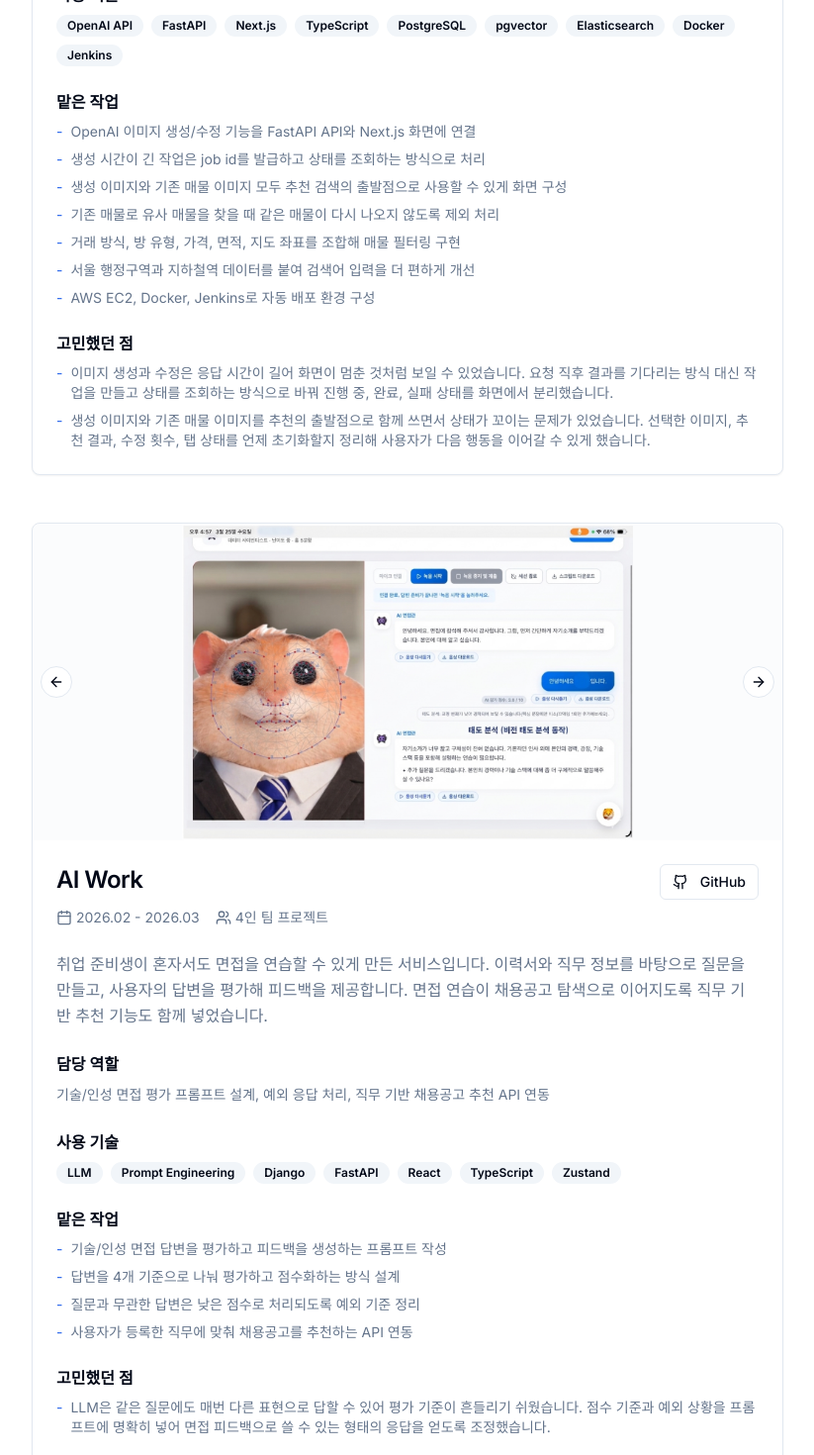
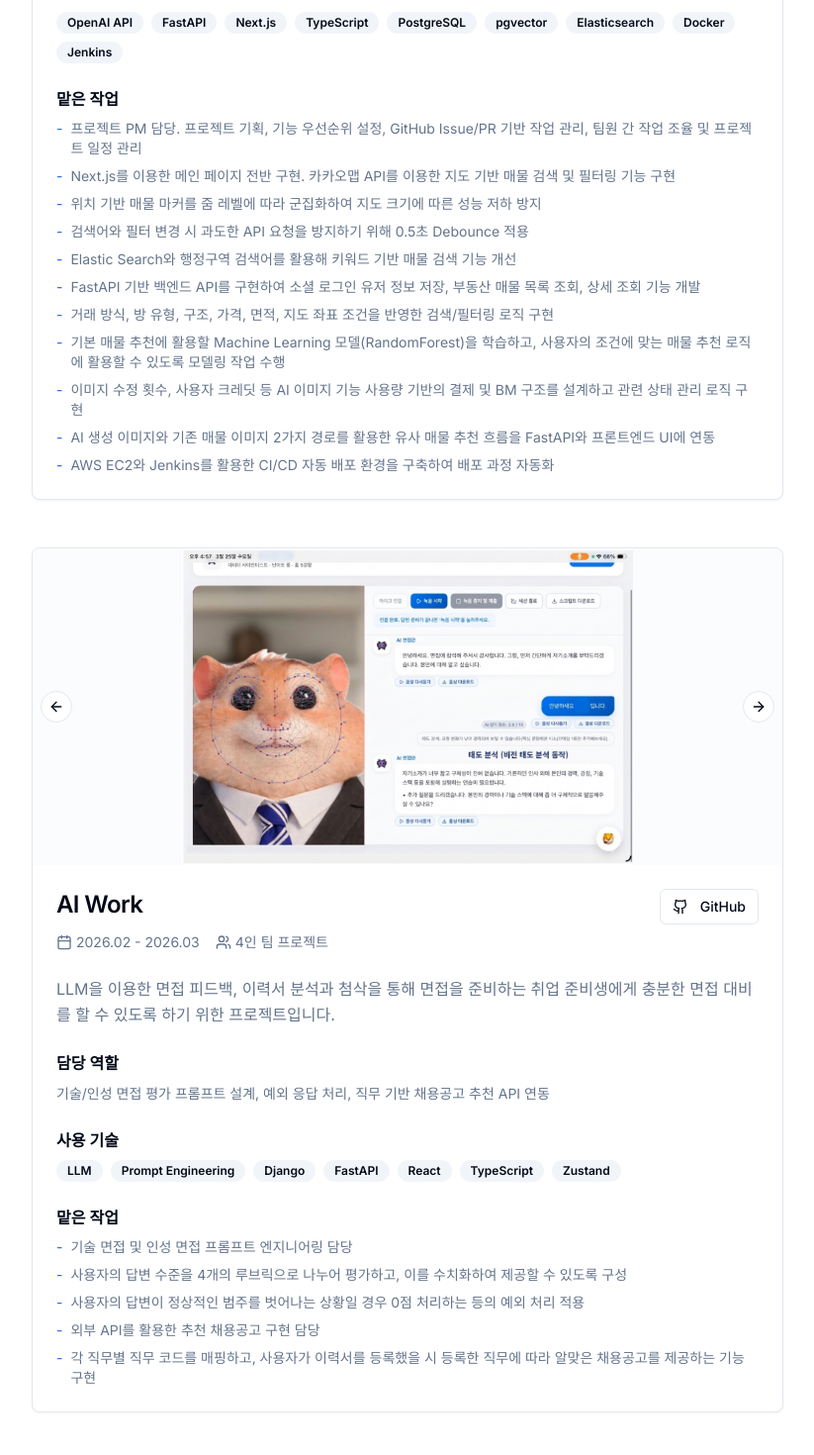
Before and after one commit to hunsang-you/portfolio, a Next.js app: page /project in a window 1280 px wide. Shown: the part 860-2330 px from the top of the page at 99% size, without its empty margins (228-1051 px from the left). Built offline with nearby package versions, Linux system fonts and the light colour scheme.

Commit message:
이전꺼롤백

```diff
--- a/constants/projects.ts
+++ b/constants/projects.ts
@@ -36,9 +36,9 @@ export const projects: Project[] = [
     id: 4,
     title: "금방",
     description:
-      "원하는 방의 분위기를 이미지로 만들고, 비슷한 실제 매물을 찾아주는 AI 부동산 서비스",
+      "AI 기반 부동산 매물 추천 서비스",
     detailedDescription:
-      "가격, 위치, 면적처럼 숫자로 고르는 방식에서 조금 벗어나 보고 싶었습니다. 사용자가 원하는 방의 분위기를 자연어로 입력하면 이미지를 생성하고, 그 이미지나 기존 매물 사진과 비슷한 실제 매물을 추천합니다. 공간의 느낌까지 매물 탐색에 반영해보자는 문제의식에서 출발한 프로젝트입니다.",
+      "사용자의 자연어 입력을 기반으로 방 이미지를 생성하고, 생성 이미지 또는 기존 매물 이미지의 임베딩 결과를 활용하여 PostgreSQL/pgvector 기반 벡터 유사도 검색을 통해 실제 매물을 추천하는 서비스입니다.",
     image: [GeumbangLogo, GeumbangDiagram, GeumbangErd],
     tags: [
       "OpenAI API",
@@ -56,28 +56,28 @@ export const projects: Project[] = [
     duration: "2026.04 - 2026.05",
     team: "4인 팀 프로젝트 / PM",
     role:
-      "PM, AI 이미지 생성/수정 API 연동, 유사 매물 추천 화면 연결, 검색/필터 개선, CI/CD 구성",
+      "프로젝트 PM, 메인 페이지, 지도 기반 매물 검색/필터링, FastAPI 백엔드 API, RandomForest 모델, AI 이미지 기능 사용량 상태 관리, 유사 매물 추천 흐름 연동, CI/CD 자동 배포",
     features: [
-      "OpenAI 이미지 생성/수정 기능을 FastAPI API와 Next.js 화면에 연결",
-      "생성 시간이 긴 작업은 job id를 발급하고 상태를 조회하는 방식으로 처리",
-      "생성 이미지와 기존 매물 이미지 모두 추천 검색의 출발점으로 사용할 수 있게 화면 구성",
-      "기존 매물로 유사 매물을 찾을 때 같은 매물이 다시 나오지 않도록 제외 처리",
-      "거래 방식, 방 유형, 가격, 면적, 지도 좌표를 조합해 매물 필터링 구현",
-      "서울 행정구역과 지하철역 데이터를 붙여 검색어 입력을 더 편하게 개선",
-      "AWS EC2, Docker, Jenkins로 자동 배포 환경 구성",
-    ],
-    challenges: [
-      "이미지 생성과 수정은 응답 시간이 길어 화면이 멈춘 것처럼 보일 수 있었습니다. 요청 직후 결과를 기다리는 방식 대신 작업을 만들고 상태를 조회하는 방식으로 바꿔 진행 중, 완료, 실패 상태를 화면에서 분리했습니다.",
-      "생성 이미지와 기존 매물 이미지를 추천의 출발점으로 함께 쓰면서 상태가 꼬이는 문제가 있었습니다. 선택한 이미지, 추천 결과, 수정 횟수, 탭 상태를 언제 초기화할지 정리해 사용자가 다음 행동을 이어갈 수 있게 했습니다.",
+      "프로젝트 PM 담당. 프로젝트 기획, 기능 우선순위 설정, GitHub Issue/PR 기반 작업 관리, 팀원 간 작업 조율 및 프로젝트 일정 관리",
+      "Next.js를 이용한 메인 페이지 전반 구현. 카카오맵 API를 이용한 지도 기반 매물 검색 및 필터링 기능 구현",
+      "위치 기반 매물 마커를 줌 레벨에 따라 군집화하여 지도 크기에 따른 성능 저하 방지",
+      "검색어와 필터 변경 시 과도한 API 요청을 방지하기 위해 0.5초 Debounce 적용",
+      "Elastic Search와 행정구역 검색어를 활용해 키워드 기반 매물 검색 기능 개선",
+      "FastAPI 기반 백엔드 API를 구현하여 소셜 로그인 유저 정보 저장, 부동산 매물 목록 조회, 상세 조회 기능 개발",
+      "거래 방식, 방 유형, 구조, 가격, 면적, 지도 좌표 조건을 반영한 검색/필터링 로직 구현",
+      "기본 매물 추천에 활용할 Machine Learning 모델(RandomForest)을 학습하고, 사용자의 조건에 맞는 매물 추천 로직에 활용할 수 있도록 모델링 작업 수행",
+      "이미지 수정 횟수, 사용자 크레딧 등 AI 이미지 기능 사용량 기반의 결제 및 BM 구조를 설계하고 관련 상태 관리 로직 구현",
+      "AI 생성 이미지와 기존 매물 이미지 2가지 경로를 활용한 유사 매물 추천 흐름을 FastAPI와 프론트엔드 UI에 연동",
+      "AWS EC2와 Jenkins를 활용한 CI/CD 자동 배포 환경을 구축하여 배포 과정 자동화",
     ],
   },
   {
     id: 5,
     title: "AI Work",
     description:
-      "이력서를 읽고 면접 질문과 피드백을 만들어주는 AI 모의 면접 서비스",
+      "취업 준비생을 위한 모의 면접 서비스",
     detailedDescription:
-      "취업 준비생이 혼자서도 면접을 연습할 수 있게 만든 서비스입니다. 이력서와 직무 정보를 바탕으로 질문을 만들고, 사용자의 답변을 평가해 피드백을 제공합니다. 면접 연습이 채용공고 탐색으로 이어지도록 직무 기반 추천 기능도 함께 넣었습니다.",
+      "LLM을 이용한 면접 피드백, 이력서 분석과 첨삭을 통해 면접을 준비하는 취업 준비생에게 충분한 면접 대비를 할 수 있도록 하기 위한 프로젝트입니다.",
     image: [
       "/AIWorkHome.png",
       "/AIWorkInterviewVoice.png",
@@ -101,13 +101,11 @@ export const projects: Project[] = [
     role:
       "기술/인성 면접 평가 프롬프트 설계, 예외 응답 처리, 직무 기반 채용공고 추천 API 연동",
     features: [
-      "기술/인성 면접 답변을 평가하고 피드백을 생성하는 프롬프트 작성",
-      "답변을 4개 기준으로 나눠 평가하고 점수화하는 방식 설계",
-      "질문과 무관한 답변은 낮은 점수로 처리되도록 예외 기준 정리",
-      "사용자가 등록한 직무에 맞춰 채용공고를 추천하는 API 연동",
-    ],
-    challenges: [
-      "LLM은 같은 질문에도 매번 다른 표현으로 답할 수 있어 평가 기준이 흔들리기 쉬웠습니다. 점수 기준과 예외 상황을 프롬프트에 명확히 넣어 면접 피드백으로 쓸 수 있는 형태의 응답을 얻도록 조정했습니다.",
+      "기술 면접 및 인성 면접 프롬프트 엔지니어링 담당",
+      "사용자의 답변 수준을 4개의 루브릭으로 나누어 평가하고, 이를 수치화하여 제공할 수 있도록 구성",
+      "사용자의 답변이 정상적인 범주를 벗어나는 상황일 경우 0점 처리하는 등의 예외 처리 적용",
+      "외부 API를 활용한 추천 채용공고 구현 담당",
+      "각 직무별 직무 코드를 매핑하고, 사용자가 이력서를 등록했을 시 등록한 직무에 따라 알맞은 채용공고를 제공하는 기능 구현",
     ],
   },
   {
```
